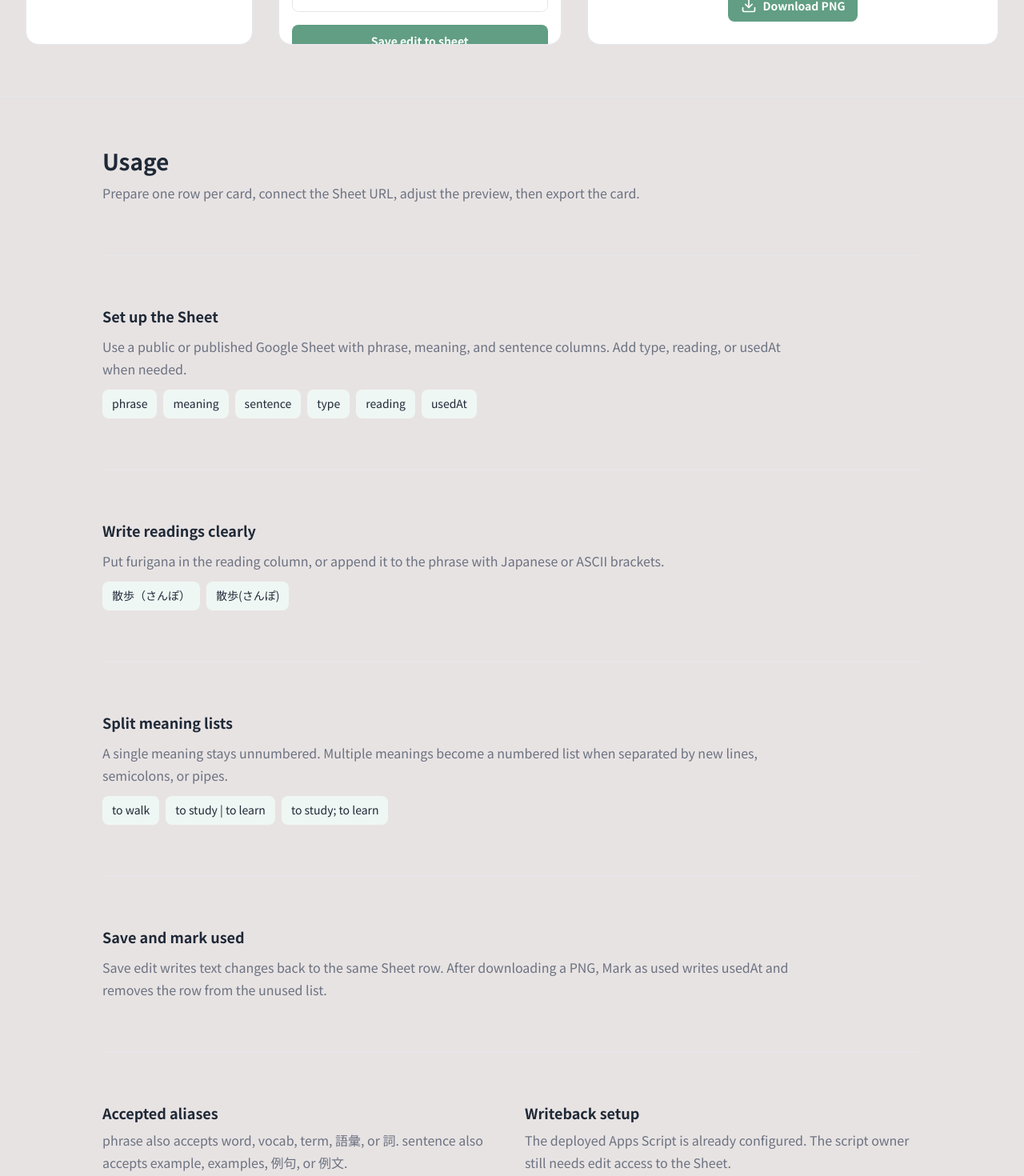
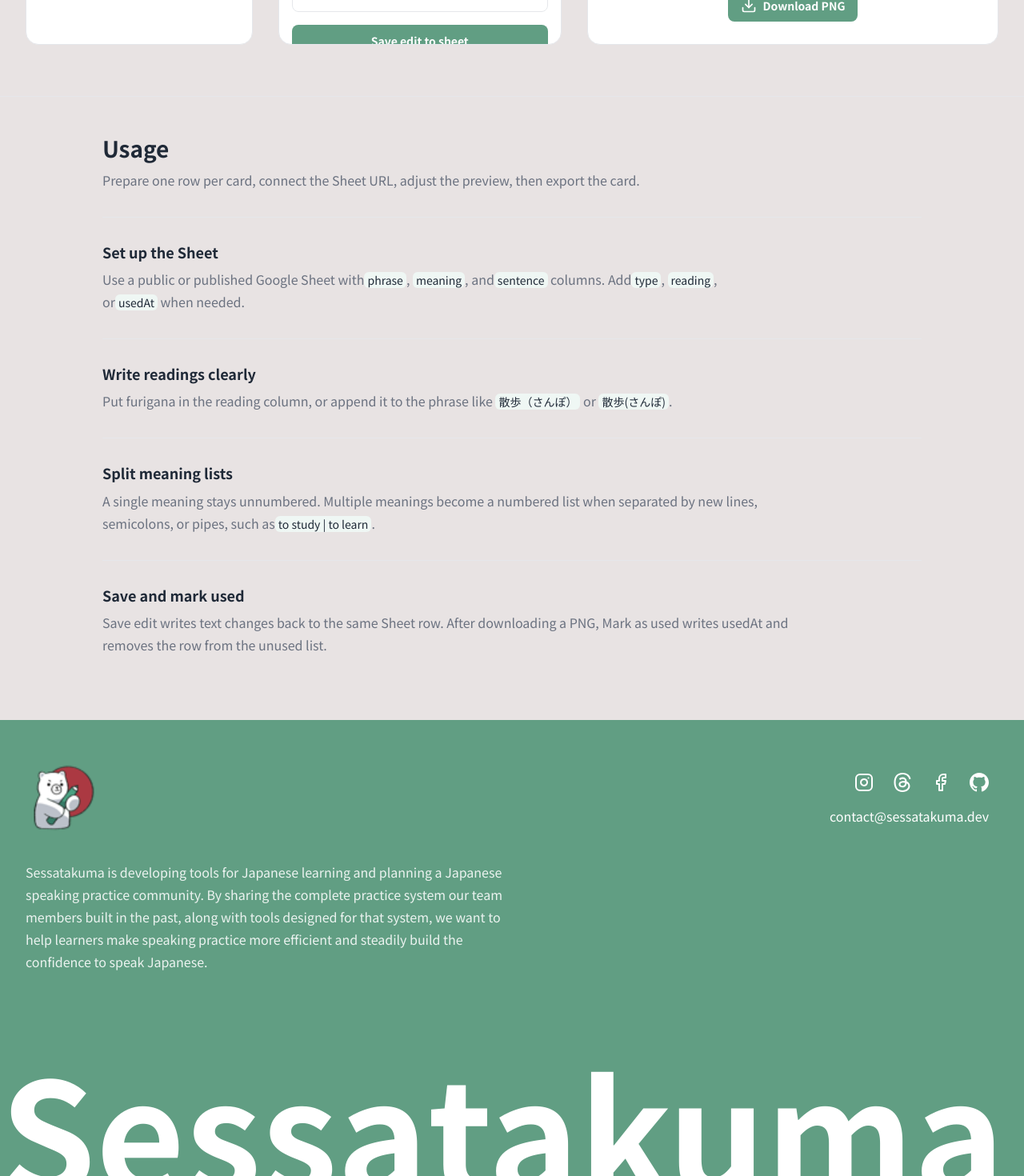
Before and after one commit to sessatakuma/JaCarda, a React (Vite) app: page / in a window 1280 px wide. Shown: the part 680-2150 px from the top of the page at 80% size. Built offline with nearby package versions, Linux system fonts and the light colour scheme; a web font is replaced by a local one.

Commit message:
docs: compact usage guidance

```diff
--- a/src/components/App.tsx
+++ b/src/components/App.tsx
@@ -541,17 +541,11 @@
                             <h3>Set up the Sheet</h3>
                             <p>
                                 Use a public or published Google Sheet with
-                                phrase, meaning, and sentence columns. Add type,
-                                reading, or usedAt when needed.
+                                <code>phrase</code>, <code>meaning</code>, and
+                                <code>sentence</code> columns. Add
+                                <code>type</code>, <code>reading</code>, or
+                                <code>usedAt</code> when needed.
                             </p>
-                            <div className='usage-code-list'>
-                                <code>phrase</code>
-                                <code>meaning</code>
-                                <code>sentence</code>
-                                <code>type</code>
-                                <code>reading</code>
-                                <code>usedAt</code>
-                            </div>
                         </div>
                     </article>
 
@@ -560,12 +554,9 @@
                             <h3>Write readings clearly</h3>
                             <p>
                                 Put furigana in the reading column, or append it
-                                to the phrase with Japanese or ASCII brackets.
+                                to the phrase like <code>散歩（さんぽ）</code>{' '}
+                                or <code>散歩(さんぽ)</code>.
                             </p>
-                            <div className='usage-code-list'>
-                                <code>散歩（さんぽ）</code>
-                                <code>散歩(さんぽ)</code>
-                            </div>
                         </div>
                     </article>
 
@@ -575,13 +566,9 @@
                             <p>
                                 A single meaning stays unnumbered. Multiple
                                 meanings become a numbered list when separated
-                                by new lines, semicolons, or pipes.
+                                by new lines, semicolons, or pipes, such as
+                                <code>to study | to learn</code>.
                             </p>
-                            <div className='usage-code-list'>
-                                <code>to walk</code>
-                                <code>to study | to learn</code>
-                                <code>to study; to learn</code>
-                            </div>
                         </div>
                     </article>
 
@@ -596,24 +583,6 @@
                             </p>
                         </div>
                     </article>
-                </div>
-
-                <div className='usage-reference' aria-label='Format reference'>
-                    <section>
-                        <h3>Accepted aliases</h3>
-                        <p>
-                            phrase also accepts word, vocab, term, 語彙, or 詞.
-                            sentence also accepts example, examples, 例句, or
-                            例文.
-                        </p>
-                    </section>
-                    <section>
-                        <h3>Writeback setup</h3>
-                        <p>
-                            The deployed Apps Script is already configured. The
-                            script owner still needs edit access to the Sheet.
-                        </p>
-                    </section>
                 </div>
             </div>
         </section>
--- a/src/global.css
+++ b/src/global.css
@@ -399,7 +399,7 @@
 }
 
 .usage-section {
-    padding: calc(var(--space-7) + var(--space-4)) 0;
+    padding: var(--space-7) 0;
     border-top: 1px solid var(--color-border);
     background: var(--color-bg-primary);
 }
@@ -414,7 +414,7 @@
 .usage-intro {
     display: grid;
     gap: var(--space-2);
-    padding-bottom: calc(var(--space-7) + var(--space-4));
+    padding-bottom: var(--space-6);
     border-bottom: 1px solid var(--color-border);
 }
 
@@ -425,8 +425,7 @@
 }
 
 .usage-intro p,
-.usage-guide-copy p,
-.usage-reference p {
+.usage-guide-copy p {
     color: var(--color-text-secondary);
     font-size: 1rem;
     line-height: 1.75;
@@ -440,8 +439,8 @@
 
 .usage-guide-row {
     display: grid;
-    gap: var(--space-4);
-    padding: calc(var(--space-7) + var(--space-4)) 0;
+    gap: var(--space-3);
+    padding: var(--space-6) 0;
 }
 
 .usage-guide-row + .usage-guide-row {
@@ -451,43 +450,24 @@
 .usage-guide-copy {
     display: grid;
     align-content: center;
-    gap: var(--space-3);
+    gap: var(--space-2);
     max-width: 56rem;
 }
 
-.usage-guide-copy h3,
-.usage-reference h3 {
+.usage-guide-copy h3 {
     color: var(--color-text-primary);
     font-size: 1.125rem;
     line-height: 1.3;
 }
 
-.usage-code-list {
-    display: flex;
-    flex-wrap: wrap;
-    gap: var(--space-2);
-}
-
-.usage-code-list code {
-    padding: var(--space-2) var(--space-3);
+.usage-guide-copy code {
+    padding: 0 var(--space-1);
     color: var(--color-text-primary);
-    border-radius: var(--radius-md);
+    border-radius: var(--radius-sm);
     background: var(--color-accent-green-light);
     font-family: var(--ff-body);
     font-size: 0.875rem;
-    line-height: 1.4;
-}
-
-.usage-reference {
-    display: grid;
-    gap: var(--space-6);
-    padding-top: calc(var(--space-7) + var(--space-4));
-    border-top: 1px solid var(--color-border);
-}
-
-.usage-reference section {
-    display: grid;
-    gap: var(--space-2);
+    white-space: nowrap;
 }
 
 .site-footer {
@@ -640,10 +620,6 @@
         white-space: nowrap;
     }
 
-    .usage-reference {
-        grid-template-columns: repeat(2, minmax(0, 1fr));
-    }
-
     .site-footer-inner {
         grid-template-columns: repeat(2, minmax(0, 1fr));
     }
@@ -721,25 +697,16 @@
         flex-direction: column;
     }
 
-    .usage-section {
-        padding: var(--space-7) 0;
-    }
-
     .usage-section-inner {
         padding: 0 var(--space-4);
     }
 
     .usage-intro {
-        padding-bottom: var(--space-6);
+        padding-bottom: var(--space-5);
     }
 
     .usage-guide-row {
-        padding: var(--space-6) 0;
-    }
-
-    .usage-reference {
-        gap: var(--space-4);
-        padding-top: var(--space-6);
+        padding: var(--space-5) 0;
     }
 
     .site-footer-top {
```
